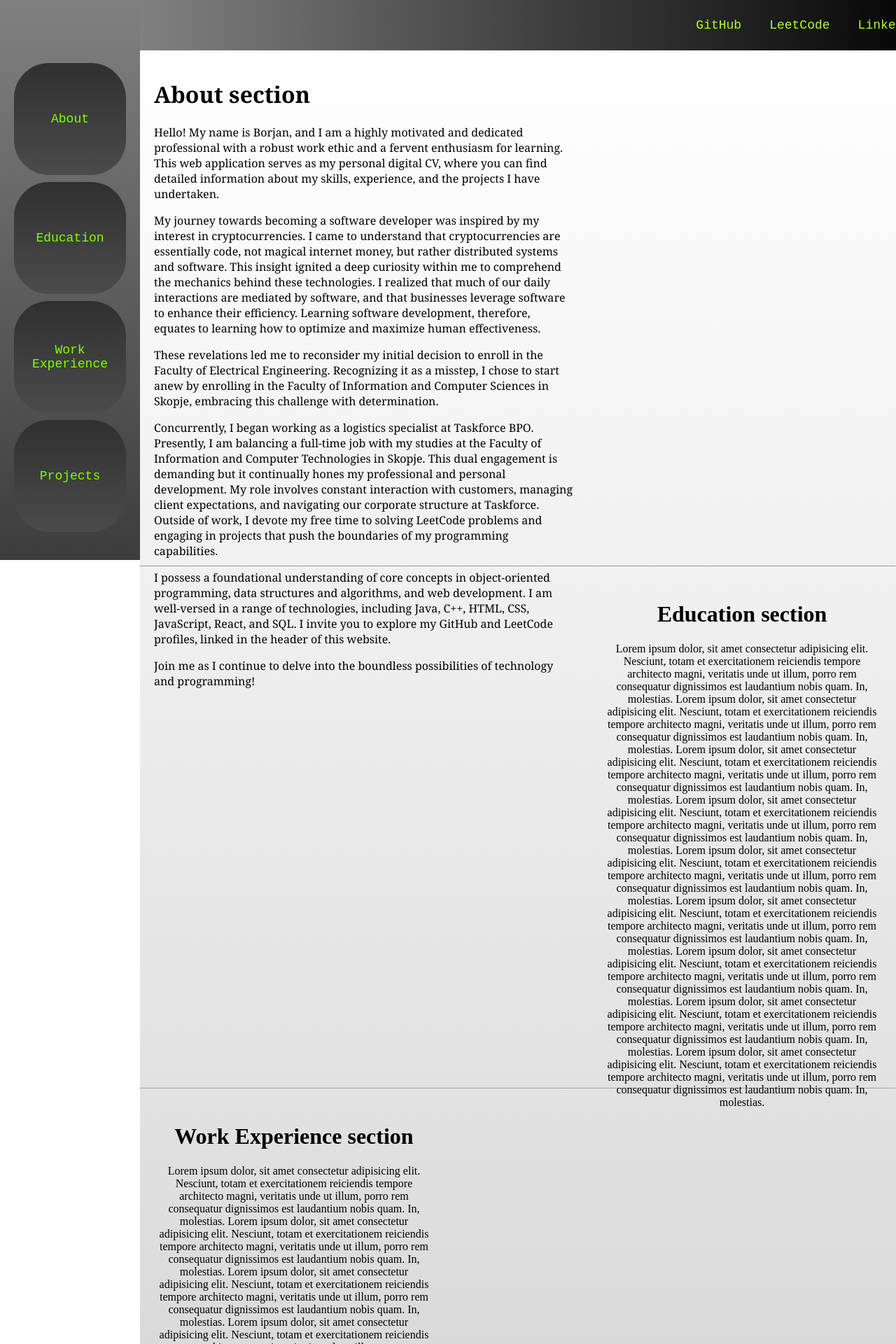
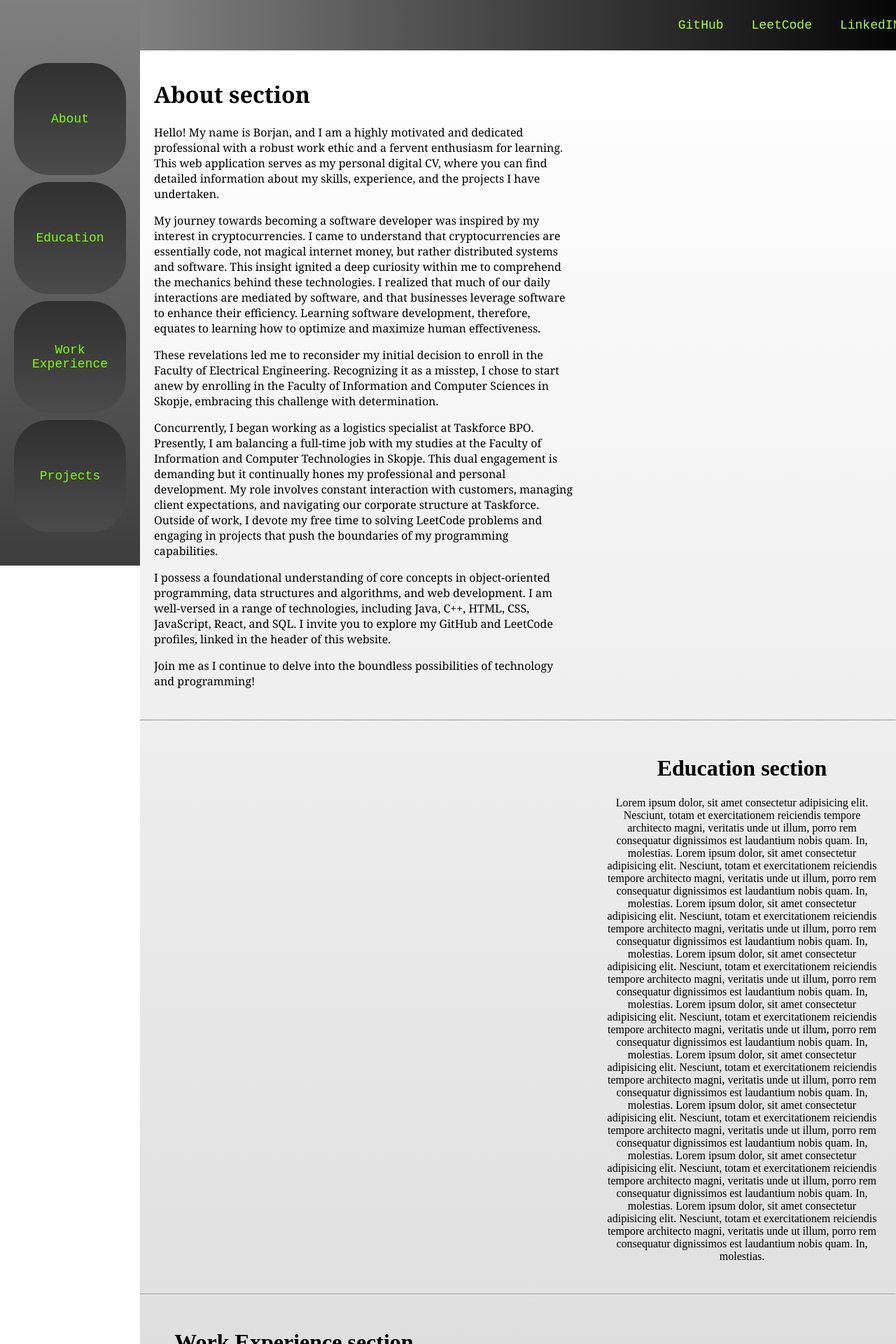
Before and after one commit to najdo97/My_Digital_CV, a React (Vite) app in the folder My_Digital_CV/: page / in a window 1280 px wide. Shown: the top 1920 px of the page at 70% size. Built offline with nearby package versions, Linux system fonts and the light colour scheme.

Commit message:
Changing the style of certain css proproperties so it looks good on Laptop

```diff
--- a/My_Digital_CV/src/index.css
+++ b/My_Digital_CV/src/index.css
@@ -24,7 +24,7 @@ body {
   min-width: 200px;
   max-width: 10%;
 
-  height: 100vh;
+  height: 101vh;
   overflow: auto;
 
 
@@ -70,7 +70,7 @@ body {
   text-align: left;
   padding: 20px;
   width: 75vh;
-  height: 86vh;
+  /* height: 86vh; */
   margin-right: auto;
   font-family:Georgia, 'Times New Roman', Times, serif;
 
@@ -82,7 +82,7 @@ body {
   padding: 20px;
   width: 50vh;
   margin-left: auto;
-  height: 86vh;
+  /* height: 86vh; */
 }
 
 .work-experience-section {
@@ -90,7 +90,7 @@ body {
   padding: 20px;
   width: 50vh;
   margin-right: auto;
-  height: 86vh;
+  /* height: 86vh; */
 }
 
 .projects-section{
@@ -98,7 +98,7 @@ body {
   padding: 20px;
   width: 50vh;
   margin-left: auto;
-  height: 86vh;
+  /* height: 86vh; */
 }
 
 
@@ -108,7 +108,7 @@ body {
   left: 0;
   display: flex;
   justify-content: right;
-  width: 90%;
+  width: 88%;
   margin-left: 200px;
 
   background: linear-gradient(to right,gray,black);
```
